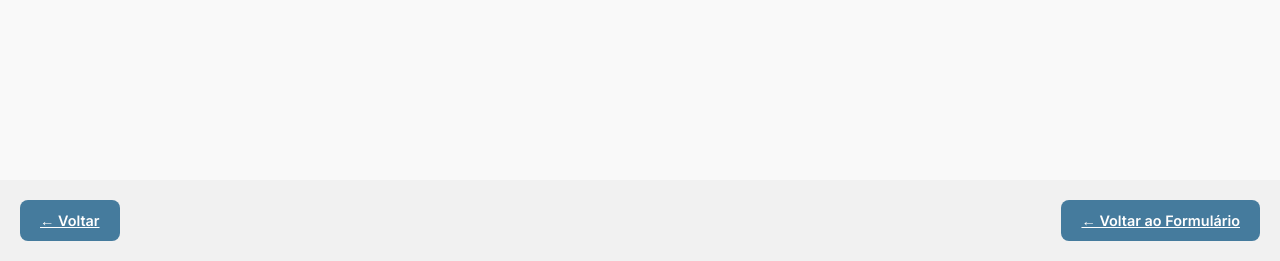
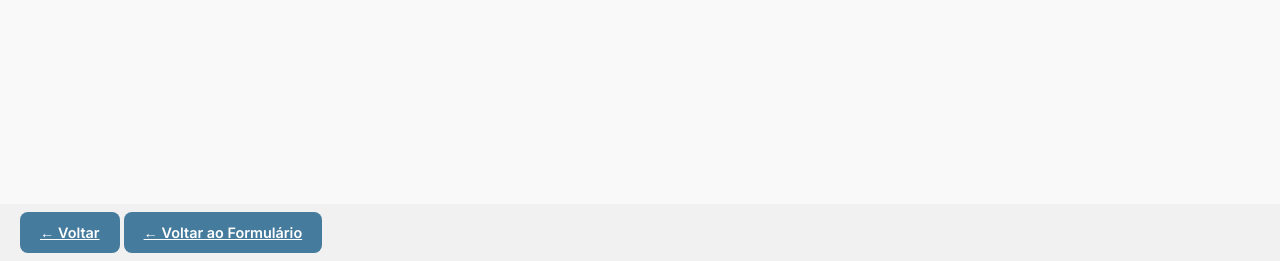
Before and after one commit to EduardoLBorges/Clube-do-filme, a Flask app: page /avaliacoes/1 in a window 1280 px wide. Shown: the part 539-800 px from the top of the page. Run offline with Flask 3, Linux system fonts and the light colour scheme; data that the repository does not hold is empty; some libraries are stand-ins or nearby versions.

Commit message:
feat: refine footer styling for improved layout and readability

```diff
--- a/static/style.css
+++ b/static/style.css
@@ -22,7 +22,6 @@ main {
 
 footer {
   padding: 20px;
-  text-align: center;
   background: #f1f1f1;
   color: #888;
   font-size: 0.9rem;
@@ -166,13 +165,6 @@ h1 {
 
 textarea {
   resize: vertical;
-}
-
-footer {
-  margin-top: 50px;
-  text-align: center;
-  color: #888;
-  font-size: 0.9rem;
 }
 
 .estrelas-box {
--- a/templates/avaliacoes.html
+++ b/templates/avaliacoes.html
@@ -39,7 +39,7 @@
   </main>
 
   <footer>
-    <p style="display: flex; justify-content: space-between;">
+    <p style="justify-content: space-between;">
       <a class="nav-button" href="{{ url_for('home') }}">← Voltar</a>
       <a class="nav-button" href="{{ url_for('avaliar', filme_id=filme_id) }}">← Voltar ao Formulário</a>
     </p>
```
